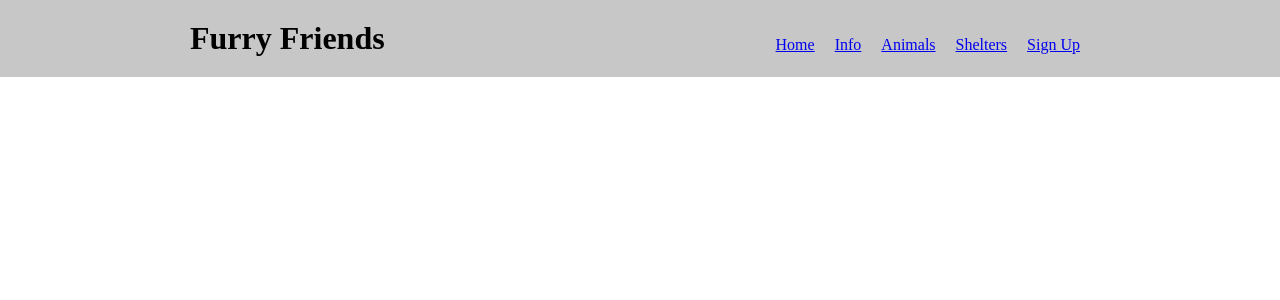
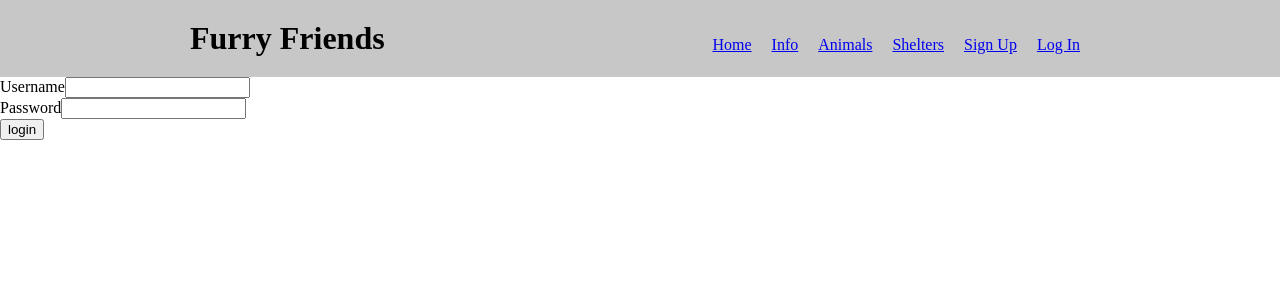
Before and after one commit to jviles/project-AnimalShelter-Front, an Angular app: page /login in a window 1280 px wide. Before the commit this address led to /. Shown: the top 300 px of the page. Built offline with nearby package versions, Linux system fonts and the light colour scheme.

Commit message:
Login included

```diff
--- a/src/app/app.component.html
+++ b/src/app/app.component.html
@@ -11,6 +11,7 @@
         <li> <a [routerLink]="['animals']"> Animals</a></li>
         <li> <a [routerLink]="['shelters']"> Shelters</a></li>
         <li> <a [routerLink]="['signup']"> Sign Up</a></li>
+        <li> <a [routerLink]="['login']">Log In</a></li>
       </ul>
     </nav>
   </div>
--- /dev/null
+++ b/src/app/component/login/login.component.html
@@ -0,0 +1,14 @@
+<form [ngClass]="{'has-error': error}" novalidate>
+  <div class="form-group field" [ngClass]="{'has-error': error}">
+    <label>Username</label>
+    <input type="text" [(ngModel)]="user.username" name="username" required/>
+  </div>
+  <div class="form-group field" [ngClass]="{'has-error': error}">
+    <label>Password</label>
+    <input type="password" [(ngModel)]="user.password" name="password" required/>
+  </div>
+  <div class="form-group actions">
+    <button (click)="login()">login</button>
+    <p *ngIf="error" class="error">{{error}}</p>
+  </div>
+</form>
--- /dev/null
+++ b/src/app/component/login/login.component.ts
@@ -0,0 +1,33 @@
+import { Component, OnInit } from '@angular/core';
+import { User } from '../../model/events/user.model';
+import { AuthService } from '../../services/auth.service';
+
+
+@Component({
+  selector: 'app-login',
+  templateUrl: './login.component.html',
+  styleUrls: ['./login.component.css']
+})
+export class LoginComponent implements OnInit {
+
+  user = new User({
+    username: '',
+    password: ''
+  });
+
+  error: string;
+
+  constructor(private auth: AuthService) { }
+
+  ngOnInit() {
+  }
+
+  login() {
+    this.error = null;
+    this.auth.login(this.user).subscribe(
+      (user) => this.user = user,
+      (err) => this.error = err
+    );
+  }
+
+}
--- /dev/null
+++ b/src/app/pages/login-page/login-page.component.html
@@ -0,0 +1 @@
+<app-login></app-login>
--- /dev/null
+++ b/src/app/pages/login-page/login-page.component.ts
@@ -0,0 +1,15 @@
+import { Component, OnInit } from '@angular/core';
+
+@Component({
+  selector: 'app-login-page',
+  templateUrl: './login-page.component.html',
+  styleUrls: ['./login-page.component.css']
+})
+export class LoginPageComponent implements OnInit {
+
+  constructor() { }
+
+  ngOnInit() {
+  }
+
+}
```
Also changed, not shown: src/app/app.module.ts (+7 -2 lines), src/app/component/login/login.component.css (added), src/app/pages/login-page/login-page.component.css (added), 2 other files (tests, documents, lock files or other folders).
